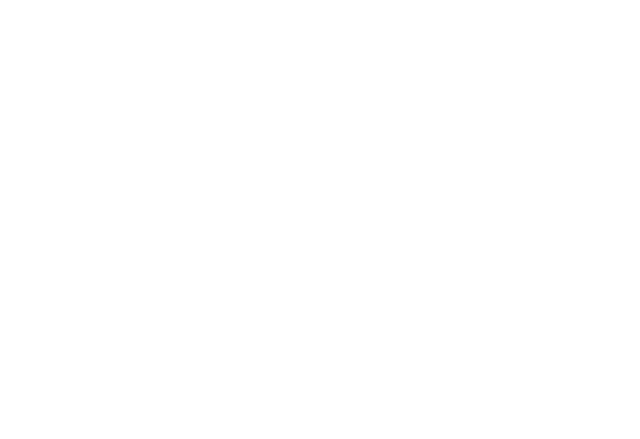
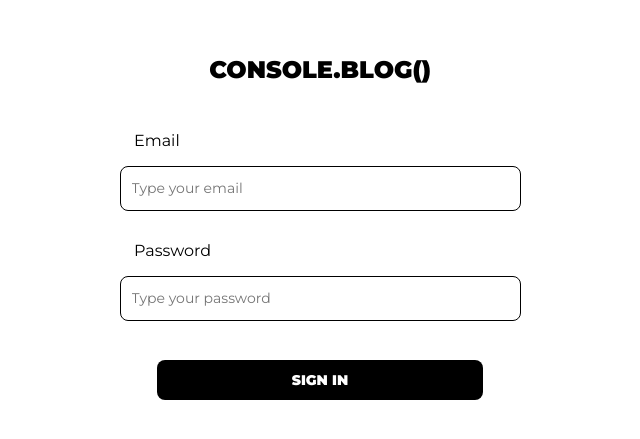
Before and after one commit to alessandroCidney/consolepontoblog, a Next.js app: page /login in a window 1280 px wide. Shown: the part 177-616 px from the top of the page, without its empty margins (320-960 px from the left). Built offline with nearby package versions, Linux system fonts and the light colour scheme.

Commit message:
<addition> Creation of Button and Logo components | Changes to logo text | Finishing the login page styling

```diff
--- /dev/null
+++ b/src/components/Button/index.tsx
@@ -0,0 +1,25 @@
+// React
+import { ReactNode, HTMLButtonElement } from 'react';
+
+// Styled Components
+import { StyledButton } from './styles';
+
+type ButtonProps = HTMLButtonElement & {
+	customWidth?: number;
+	customHeight?: number;
+	children: ReactNode;
+}
+
+const Button = ({ customWidth, customHeight, children }: ButtonProps) => {
+
+	return (
+		<StyledButton
+			customWidth={customWidth}
+			customHeight={customHeight}
+		>
+			{ children }
+		</StyledButton>
+	);
+};
+
+export default Button;
--- /dev/null
+++ b/src/components/Button/styles.ts
@@ -0,0 +1,24 @@
+// Styled Components
+import styled from 'styled-components';
+
+export const StyledButton = styled.button`
+	width: ${props => props.customWidth ? props.customWidth : '326'}px;
+	height: ${props => props.customHeight ? props.customHeight : '40'}px;
+
+	background-color: #000;
+	color: #fff;
+
+	border: 0;
+	border-radius: 8px;
+
+	font-weight: 800;
+	font-size: 14px;
+
+	transition: .2s;
+
+	cursor: pointer;
+
+	&:hover {
+		background-color: rgb(33, 33, 33);
+	}
+`;
--- a/src/components/Header/index.tsx
+++ b/src/components/Header/index.tsx
@@ -5,9 +5,9 @@
 
 	return (
 		<StyledHeader>
-			<StyledLogo>consolepontoblog</StyledLogo>
+			<StyledLogo>CONSOLE.BLOG()</StyledLogo>
 		</StyledHeader>
 	);
-}
+};
 
 export default Header;
--- a/src/components/Header/styles.ts
+++ b/src/components/Header/styles.ts
@@ -11,7 +11,7 @@
 	color: #000;
 
 	font-size: 1rem;
-	font-weight: normal;
+	font-weight: 900;
 
 	height: 100%;
 	width: 200px;
--- /dev/null
+++ b/src/components/Logo/index.tsx
@@ -0,0 +1,11 @@
+// Styled Components
+import { StyledLogo } from './styles';
+
+const Logo = () => {
+
+	return (
+		<StyledLogo>CONSOLE.BLOG()</StyledLogo>
+	);
+}
+
+export default Logo;
--- /dev/null
+++ b/src/components/Logo/styles.ts
@@ -0,0 +1,14 @@
+// Styled Components
+import styled from 'styled-components';
+
+export const StyledLogo = styled.div`
+	min-width: 289px;
+	min-height: 45px;
+
+	display: flex;
+	align-items: center;
+	justify-content: center;
+
+	font-weight: 900;
+	font-size: 24px;
+`;
--- a/src/pages/editor.tsx
+++ b/src/pages/editor.tsx
@@ -58,6 +58,9 @@
 
 	return (
 		<>
+			<Head>
+				<title>New Post</title>
+			</Head>
 			<Header />
 		  	<Main>
 		  		<button onClick={() => console.log(editorContent)}>
--- a/src/pages/login.tsx
+++ b/src/pages/login.tsx
@@ -1,6 +1,10 @@
 // Next Components
 import Head from 'next/head';
 import Link from 'next/link';
+
+// Components
+import Logo from '../components/Logo';
+import Button from '../components/Button';
 
 // Styled Components
 import styled from 'styled-components';
@@ -11,10 +15,114 @@
 const Login: NextPage = () => {
 
 	return (
-		<div>
+		<>
+			<Head>
+				<title>Sign In</title>
+			</Head>
 
-		</div>
+			<Main>
+				<Form
+					onSubmit={e => e.preventDefault()}
+				>
+					<Logo />
+
+					<InputsDivision>
+
+						<InputAndLabelDivision>
+							<StyledLabel htmlFor=''>Email</StyledLabel>
+							<StyledInput
+								type='text'
+								placeholder='Type your email'
+							/>
+						</InputAndLabelDivision>
+
+						<InputAndLabelDivision>
+							<StyledLabel htmlFor="">Password</StyledLabel>
+							<StyledInput
+								type='text'
+								placeholder='Type your password'
+							/>
+						</InputAndLabelDivision>
+
+					</InputsDivision>
+
+					<Button>SIGN IN</Button>
+				</Form>
+			</Main>
+		</>
 	);
 }
 
+const Main = styled.main`
+	width: 100%;
+	height: 100vh;
+
+	display: flex;
+	align-items: center;
+	justify-content: center;
+`;
+
+const Form = styled.form`
+	min-width: 63px;
+	min-height: 325px;
+
+	display: flex;
+	align-items: center;
+	justify-content: center;
+	flex-direction: column;
+
+	gap: 39px;
+`;
+
+const InputsDivision = styled.div`
+	min-width: 386px;
+	min-height: 171px;
+
+	display: flex;
+	align-items: center;
+	justify-content: center;
+	flex-direction: column;
+
+	gap: 30px;
+`;
+
+const InputAndLabelDivision = styled.div`
+	display: flex;
+	align-items: center;
+	justify-content: center;
+	flex-direction: column;
+
+	gap: 16px;
+
+	min-width: 386px;
+`;
+
+const StyledLabel = styled.label`
+	display: flex;
+	align-items: center;
+	justify-content: flex-start;
+
+	min-width: 386px;
+
+	padding-left: 14px;
+`;
+
+const StyledInput = styled.input`
+	min-width: 386px;
+	min-height: 41px;
+
+	border-radius: 8px;
+	border: 1px solid #000;
+
+	padding-left: 11px;
+
+	font-size: 14px;
+
+	transition: .2s;
+
+	&:focus {
+		font-size: 15px;
+	}
+`;
+
 export default Login;
```
Also changed, not shown: src/pages/index.tsx (+8 -10 lines). Lines whose indentation alone changed are shown as unchanged.
